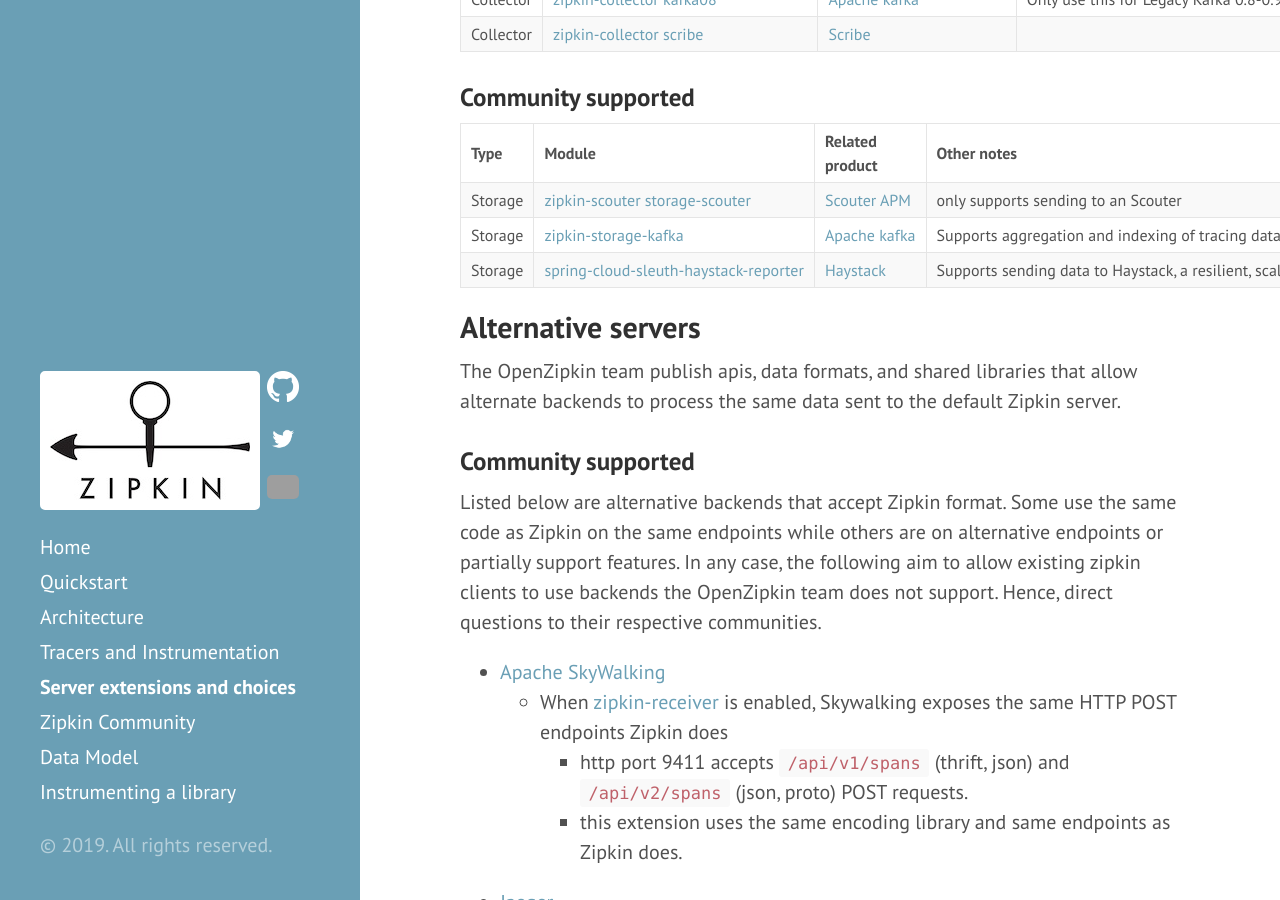
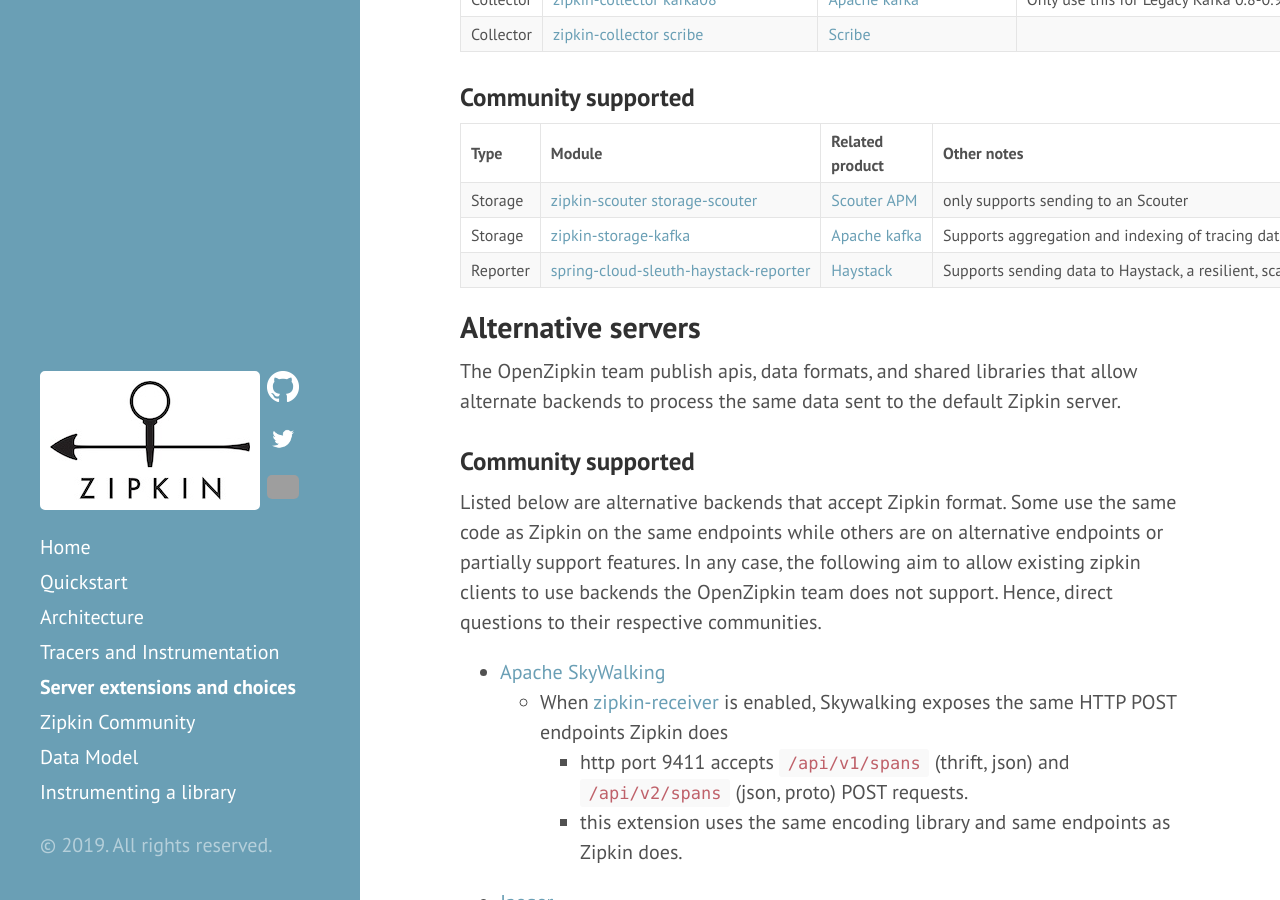
Before and after one commit to openzipkin/openzipkin.github.io, a Jekyll site: the page built from pages/extensions_choices.md, in a window 1280 px wide and 900 px high, scrolled down 778 px. Built offline with Jekyll 4.4.1, drawn with Linux system fonts in a browser that asks for light colours.

Commit message:
Making the type for haystack as Reporter

```diff
--- a/_data/community_extensions.yml
+++ b/_data/community_extensions.yml
@@ -10,7 +10,7 @@
   product: >-
     [Apache kafka](https://kafka.apache.org/)
   notes: Supports aggregation and indexing of tracing data via Kafka Streams State Store.
-- type: Storage
+- type: Reporter
   module: >-
     [spring-cloud-sleuth-haystack-reporter](https://github.com/ExpediaDotCom/spring-cloud-sleuth-haystack-reporter)
   product: >-
```
